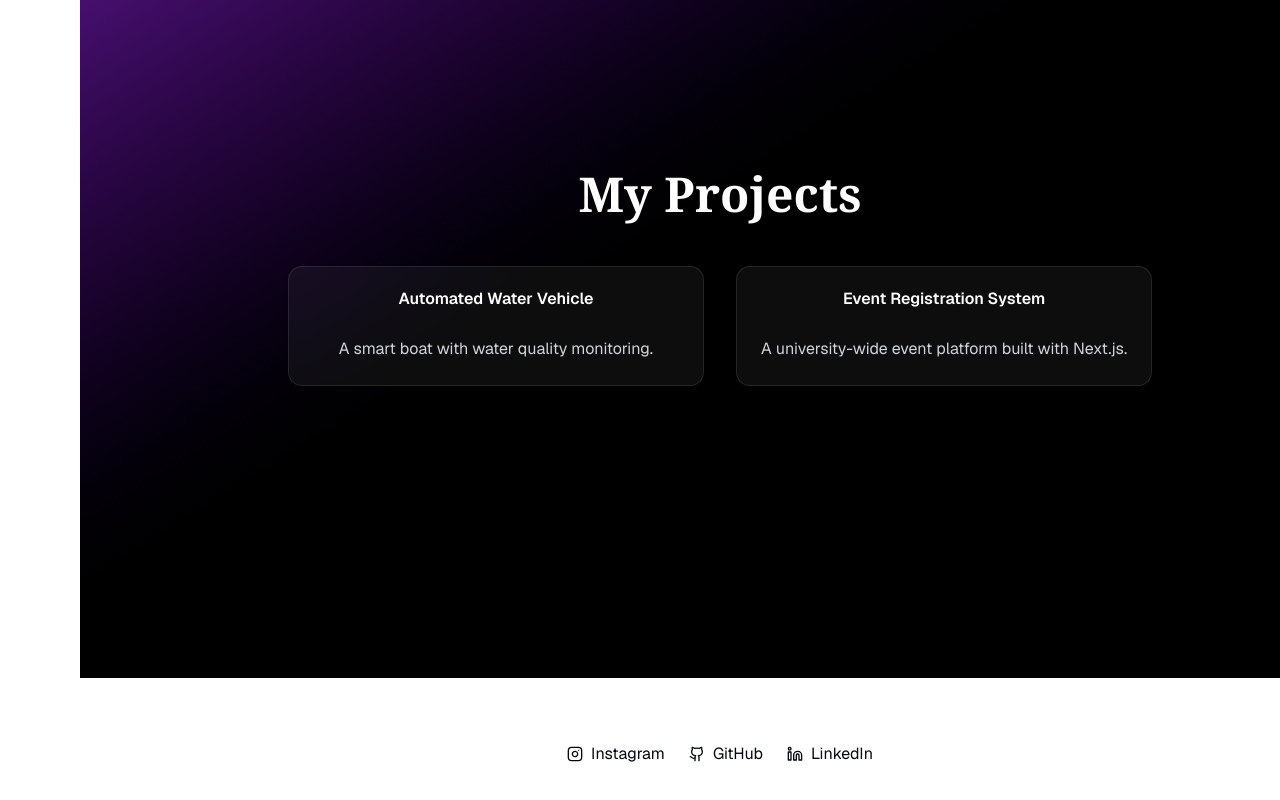
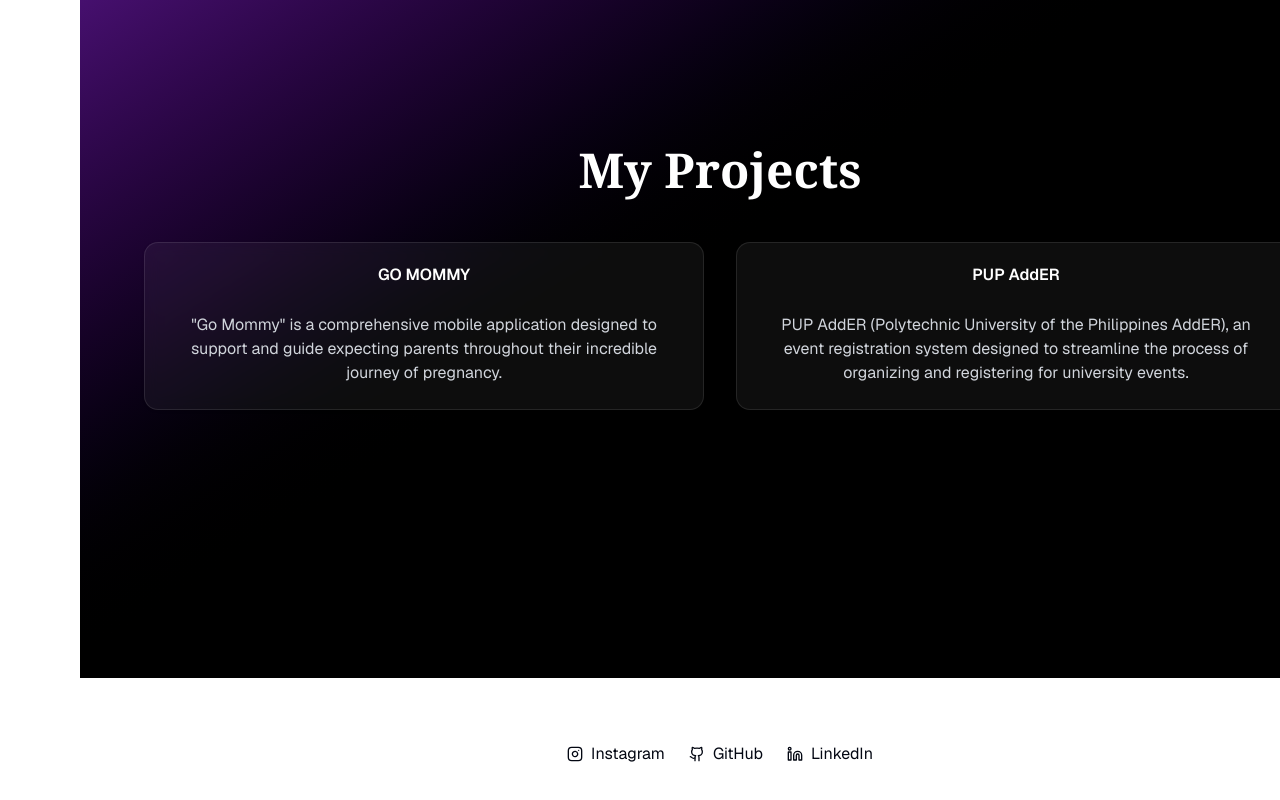
Before and after one commit to MariaBernadeteBaroto/myPortfolio, a Next.js app: page / in a window 1280 px wide. Shown: the part 1386-2186 px from the top of the page. Built offline with nearby package versions, Linux system fonts and the light colour scheme.

Commit message:
Finished adding detail contents for each projects

```diff
--- a/src/components/ProjectMenu.tsx
+++ b/src/components/ProjectMenu.tsx
@@ -10,15 +10,14 @@ export default function ProjectMenu() {
   const projects = [
     {
       id: 'project1',
-      title: 'Automated Water Vehicle',
-      summary: 'A smart boat with water quality monitoring.',
-      details: 'Full description of AWV, sensors, tech stack, outcomes, etc.'
-    },
-    {
+      title: 'GO MOMMY',
+      summary: '"Go Mommy" is a comprehensive mobile application designed to support and guide expecting parents throughout their incredible journey of pregnancy.',
+      details: 'This app aims to be a trusted companion, offering valuable information, tools, and resources to help expectant mothers and their partners make informed decisions, stay healthy, and embrace this transformative phase their of life.\n\n Go Mommy is packed with features to help you stay informed, healthy, and connected during this special time in your life. \n\n Main Features: \n\n 1. Sign In  \n\n 2. Home (Dashboard)  \n\n 3. Calendar (Pregnancy Tracker)  \n\n 4. Maps (Hospital Near Me)  \n\n 5. Tips and Advice  .'
+    },{
       id: 'project2',
-      title: 'Event Registration System',
-      summary: 'A university-wide event platform built with Next.js.',
-      details: 'Details about the system, features, Firebase integration, etc.'
+      title: 'PUP AddER',
+      summary: 'PUP AddER (Polytechnic University of the Philippines AddER), an event registration system designed to streamline the process of organizing and registering for university events.',
+      details: 'PUP AddER is a dynamic and user-friendly event registration system tailored for thePolytechnic University of the Philippines. The system name reflects its core functionality: making event registration quick and effortless for users. Despite challenges related to time and manpower, the development team successfully built a robust platform that enhances event organization and participation within the university. \n\n Key Features: \n\n 1.  User Authentication: Secure login and registration using Firebase Authentication.\n\n 2. Event Creation & Management: Allow organizers to create, edit, and manage events.\n\n 3. Event Discovery Page:  A visually appealing section where users can browse upcoming events, inspired by the PUP website and LUMA. \n\n 4. Registration System: Users can easily register for events with a single click.\n\n 5. Dashboard Page:  Displays key statistics such as the total number of events, registered users, and logged-in users.\n\n It also provides a downloadable report feature for easy record-keeping and data analysis'
     }
   ]
 
@@ -47,8 +46,10 @@ export default function ProjectMenu() {
               <DialogHeader>
                 <DialogTitle>{project.title}</DialogTitle>
               </DialogHeader>
-              <div className="mt-4 space-y-2 text-sm">
-                <p>{project.details}</p>
+              <div className="mt-4 space-y-4 text-sm">
+                  {project.details.split("\n\n").map((paragraph, index) => (
+                    <p key={index}>{paragraph}</p>
+                    ))}
               </div>
             </DialogContent>
           </Dialog>
```
